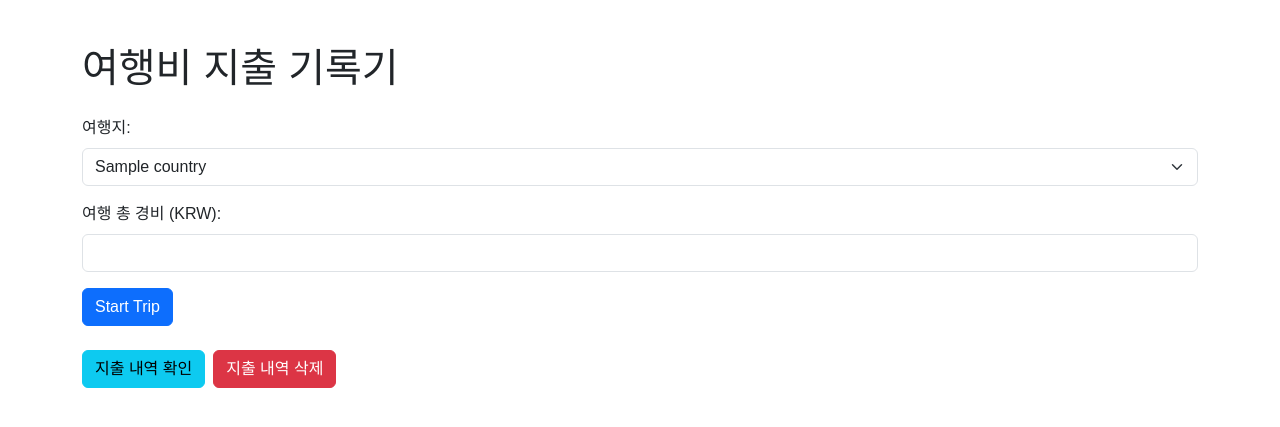
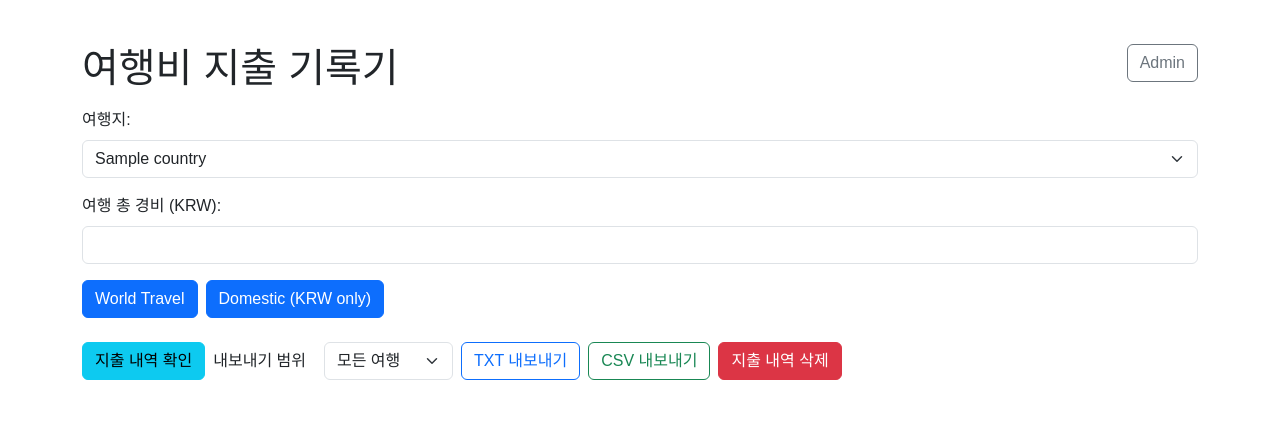
Before and after one commit to zhengfanguo123/MoneyExchange, a Flask app: template templates/index.html in a window 1280 px wide. Shown: the top 427 px of the page. Run offline with Flask 3, Linux system fonts and the light colour scheme; the template is opened without the code that fills it: most values are stand-ins (such as "Sample title", 1, 10 or a date in 2020).

Commit message:
Add domestic travel mode and Korean exports

```diff
--- a/app.py
+++ b/app.py
@@ -1,17 +1,42 @@
 from datetime import date
 
 import pycountry
+from babel import Locale
 from babel.numbers import get_territory_currencies
 from dotenv import load_dotenv
-from flask import Flask, render_template
+from flask import Flask, redirect, render_template, request, session, url_for
 
 load_dotenv()
 
 app = Flask(__name__)
+app.config["SECRET_KEY"] = "change-me-to-a-secure-secret-key"
+
+
+korean_locale = Locale("ko")
+
+
+CURRENCY_OVERRIDE = {
+    "KR": "KRW",
+    "RU": "RUB",
+    "TW": "TWD",
+}
+
+
+visit_count = 0
+
+
+def increment_visit_count() -> None:
+    """Increment visit counter for the main page."""
+
+    global visit_count
+    visit_count += 1
 
 
 def get_country_currency(country_code: str) -> str | None:
     """Return the primary currency for a given ISO country code."""
+    if country_code in CURRENCY_OVERRIDE:
+        return CURRENCY_OVERRIDE[country_code]
+
     currencies = get_territory_currencies(country_code, date.today())
     return currencies[0] if currencies else None
 
@@ -19,13 +44,15 @@ def get_country_currency(country_code: str) -> str | None:
 def get_countries():
     """Return countries with currency codes, starting with selected ones."""
     countries = []
+    territories = korean_locale.territories
     for country in pycountry.countries:
         currency = get_country_currency(country.alpha_2)
         if currency:
+            korean_name = territories.get(country.alpha_2, country.name)
             countries.append(
                 {
                     "code": country.alpha_2,
-                    "name": country.name,
+                    "name": korean_name,
                     "currency": currency,
                 }
             )
@@ -38,7 +65,40 @@ def get_countries():
 
 @app.route("/")
 def index():
+    increment_visit_count()
     return render_template("index.html", countries=get_countries())
+
+
+@app.route("/admin", methods=["GET", "POST"])
+def admin():
+    if request.method == "POST":
+        username = request.form.get("username", "")
+        password = request.form.get("password", "")
+        if username == "admin" and password == "WWelcome@22":
+            session["admin_authenticated"] = True
+            return redirect(url_for("admin_dashboard"))
+        return render_template(
+            "login.html",
+            error="Invalid credentials. Please try again.",
+        )
+
+    if session.get("admin_authenticated"):
+        return redirect(url_for("admin_dashboard"))
+
+    return render_template("login.html", error=None)
+
+
+@app.route("/admin/dashboard")
+def admin_dashboard():
+    if not session.get("admin_authenticated"):
+        return redirect(url_for("admin"))
+    return render_template("admin_dashboard.html", visit_count=visit_count)
+
+
+@app.route("/admin/logout")
+def admin_logout():
+    session.pop("admin_authenticated", None)
+    return redirect(url_for("index"))
 
 
 if __name__ == "__main__":
--- a/js/app.js
+++ b/js/app.js
@@ -1,16 +1,121 @@
 $(function() {
-    function fmtNumber(num) {
-        return Number(num).toLocaleString();
+    const DECIMAL_OPTIONS = { minimumFractionDigits: 2, maximumFractionDigits: 2 };
+    const DATE_OPTIONS = { hour12: false };
+    const DIVIDER = '─────────────────────────────────────────────────────';
+    const UTF8_BOM = String.fromCharCode(0xfeff);
+
+    function roundCurrency(value) {
+        const num = Number(value);
+        if (!Number.isFinite(num)) return 0;
+        return Math.round((num + Number.EPSILON) * 100) / 100;
     }
 
-    function fmtDate(isoStr) {
-        const d = new Date(isoStr);
-        return d.toLocaleString();
+    function toNumber(value) {
+        const num = Number(value);
+        return Number.isFinite(num) ? num : 0;
+    }
+
+    function toNullableNumber(value) {
+        const num = Number(value);
+        return Number.isFinite(num) ? num : null;
+    }
+
+    function formatKRW(value) {
+        return roundCurrency(value).toLocaleString('ko-KR', DECIMAL_OPTIONS);
+    }
+
+    function formatLocal(value) {
+        return roundCurrency(value).toLocaleString('ko-KR', DECIMAL_OPTIONS);
+    }
+
+    function formatDate(value) {
+        if (!value) return '';
+        const date = new Date(value);
+        if (Number.isNaN(date.getTime())) return value;
+        return date.toLocaleString('ko-KR', DATE_OPTIONS);
+    }
+
+    function sanitizeNote(note) {
+        if (!note) return '';
+        return String(note).replace(/\r?\n/g, ' ').trim();
+    }
+
+    function ensureExpenseShape(expense, tripMode) {
+        const normalized = { ...expense };
+        normalized.id = expense.id;
+        normalized.local_amount = toNumber(expense.local_amount);
+        normalized.local_currency = expense.local_currency || '';
+        normalized.krw_amount = toNumber(expense.krw_amount);
+        normalized.note = expense.note || '';
+        normalized.created_at = expense.created_at || new Date().toISOString();
+        normalized.fx_rate = typeof expense.fx_rate === 'number'
+            ? expense.fx_rate
+            : toNullableNumber(expense.fx_rate);
+        if (normalized.fx_rate === null && normalized.local_amount) {
+            const derived = normalized.krw_amount / normalized.local_amount;
+            normalized.fx_rate = Number.isFinite(derived) ? derived : null;
+        }
+        normalized.fx_provider = expense.fx_provider || (tripMode === 'domestic' ? 'none' : 'frankfurter');
+        normalized.remaining = toNumber(expense.remaining);
+        return normalized;
+    }
+
+    function recalcTrip(trip) {
+        let running = roundCurrency(trip.budget_krw);
+        trip.expenses.forEach(exp => {
+            const krw = roundCurrency(exp.krw_amount);
+            running = roundCurrency(running - krw);
+            exp.krw_amount = krw;
+            exp.remaining = running;
+            if (exp.fx_rate !== null && exp.fx_rate !== undefined) {
+                exp.fx_rate = Number(exp.fx_rate);
+            }
+        });
+        trip.remaining_krw = running;
+    }
+
+    function ensureTripShape(trip) {
+        if (!trip) return null;
+        const mode = trip.mode === 'domestic' ? 'domestic' : 'world';
+        const normalized = {
+            id: trip.id,
+            country_code: trip.country_code,
+            currency: trip.currency,
+            mode: mode,
+            budget_krw: roundCurrency(trip.budget_krw),
+            remaining_krw: roundCurrency(
+                typeof trip.remaining_krw === 'number' ? trip.remaining_krw : trip.budget_krw
+            ),
+            created_at: trip.created_at || new Date().toISOString(),
+            expenses: Array.isArray(trip.expenses)
+                ? trip.expenses.map(exp => ensureExpenseShape(exp, mode))
+                : [],
+            nextExpenseId: toNumber(trip.nextExpenseId) || 1,
+        };
+        if (!normalized.currency) {
+            normalized.currency = mode === 'domestic' ? 'KRW' : '';
+        }
+        recalcTrip(normalized);
+        if (!normalized.nextExpenseId || normalized.nextExpenseId <= normalized.expenses.length) {
+            const maxId = normalized.expenses.reduce((max, exp) => {
+                const id = toNumber(exp.id);
+                return id > max ? id : max;
+            }, 0);
+            normalized.nextExpenseId = maxId + 1;
+        }
+        return normalized;
     }
 
     function loadTripsFromStorage() {
         const data = localStorage.getItem('trips');
-        return data ? JSON.parse(data) : [];
+        if (!data) return [];
+        try {
+            const parsed = JSON.parse(data);
+            return Array.isArray(parsed) ? parsed.map(ensureTripShape).filter(Boolean) : [];
+        } catch (err) {
+            console.error('Failed to parse stored trips', err);
+            return [];
+        }
     }
 
     function saveTripsToStorage(trips) {
@@ -40,12 +145,7 @@ $(function() {
         const trip = trips.find(t => t.id === tripId);
         if (trip) {
             trip.expenses = trip.expenses.filter(e => e.id !== expenseId);
-            let remaining = trip.budget_krw;
-            trip.expenses.forEach(e => {
-                remaining -= e.krw_amount;
-                e.remaining = remaining;
-            });
-            trip.remaining_krw = remaining;
+            recalcTrip(trip);
         }
         saveTripsToStorage(trips);
     }
@@ -54,6 +154,17 @@ $(function() {
         localStorage.removeItem('trips');
         localStorage.removeItem('currentTripId');
         localStorage.removeItem('nextTripId');
+    }
+
+    function formatExpenseNote(note) {
+        const sanitized = sanitizeNote(note);
+        return sanitized || '';
+    }
+
+    function updateTripHeader(trip) {
+        const label = trip.mode === 'domestic' ? 'Domestic (KRW)' : 'World Travel';
+        $('#trip-label').text(label);
+        $('#trip-country').text(`${trip.country_code} | ${trip.currency}`);
     }
 
     function renderCurrentTrip() {
@@ -70,16 +181,17 @@ $(function() {
             $('#setup').show();
             return;
         }
+        updateTripHeader(trip);
         $('#currency-code').text(trip.currency);
-        $('#remaining').text(fmtNumber(trip.remaining_krw));
+        $('#remaining').text(formatKRW(trip.remaining_krw));
         const tbody = $('#history tbody');
         tbody.empty();
         trip.expenses.forEach(exp => {
             const row = $('<tr>');
-            row.append($('<td>').text(fmtNumber(exp.local_amount) + ' ' + exp.local_currency));
-            row.append($('<td>').text(fmtNumber(exp.krw_amount)));
-            row.append($('<td>').text(exp.note));
-            row.append($('<td>').text(fmtNumber(exp.remaining)));
+            row.append($('<td>').text(`${formatLocal(exp.local_amount)} ${exp.local_currency}`));
+            row.append($('<td>').text(formatKRW(exp.krw_amount)));
+            row.append($('<td>').text(formatExpenseNote(exp.note)));
+            row.append($('<td>').text(formatKRW(exp.remaining)));
             tbody.append(row);
         });
         $('#setup').hide();
@@ -94,12 +206,15 @@ $(function() {
             container.append($('<p>').text('No data found.'));
         } else {
             trips.forEach(trip => {
+                const headerLabel = trip.mode === 'domestic'
+                    ? `Domestic (KRW) | 총예산 KRW ${formatKRW(trip.budget_krw)} | 잔액 KRW ${formatKRW(trip.remaining_krw)} | 생성 ${formatDate(trip.created_at)}`
+                    : `${trip.country_code} (${trip.currency}) | 총예산 KRW ${formatKRW(trip.budget_krw)} | 잔액 KRW ${formatKRW(trip.remaining_krw)} | 생성 ${formatDate(trip.created_at)}`;
                 const item = $(`
 <div class="accordion-item" id="trip-card-${trip.id}">
   <h2 class="accordion-header" id="heading${trip.id}">
     <div class="d-flex align-items-center w-100">
       <button class="accordion-button collapsed flex-grow-1" type="button" data-bs-toggle="collapse" data-bs-target="#collapse${trip.id}" aria-expanded="false" aria-controls="collapse${trip.id}">
-        ${trip.country_code} | Budget KRW ${fmtNumber(trip.budget_krw)} | Remaining KRW ${fmtNumber(trip.remaining_krw)} | Created ${fmtDate(trip.created_at)}
+        ${headerLabel}
       </button>
       <button class="btn btn-danger btn-sm ms-2 delete-trip" data-trip-id="${trip.id}">Delete</button>
     </div>
@@ -120,11 +235,11 @@ $(function() {
                 trip.expenses.forEach(exp => {
                     const row = $(`
 <tr id="expense-row-${exp.id}">
-  <td>${fmtNumber(exp.local_amount)} ${exp.local_currency}</td>
-  <td>${fmtNumber(exp.krw_amount)}</td>
-  <td>${exp.note}</td>
-  <td>${fmtNumber(exp.remaining)}</td>
-  <td>${fmtDate(exp.created_at)}</td>
+  <td>${formatLocal(exp.local_amount)} ${exp.local_currency}</td>
+  <td>${formatKRW(exp.krw_amount)}</td>
+  <td>${formatExpenseNote(exp.note)}</td>
+  <td>${formatKRW(exp.remaining)}</td>
+  <td>${formatDate(exp.created_at)}</td>
   <td><button class="btn btn-danger btn-sm delete-expense" data-expense-id="${exp.id}" data-trip-id="${trip.id}">Delete</button></td>
 </tr>`);
                     tbody.append(row);
@@ -135,62 +250,246 @@ $(function() {
         $('#imported-section').show();
     }
 
-    $('#start-btn').on('click', function() {
-        const country = $('#country').val();
-        const currency = $('#country option:selected').data('currency');
+    function selectTripsForExport(scope) {
+        const trips = loadTripsFromStorage();
+        if (scope === 'current') {
+            const tripId = parseInt(localStorage.getItem('currentTripId'), 10);
+            if (!tripId) return [];
+            const trip = trips.find(t => t.id === tripId);
+            return trip ? [trip] : [];
+        }
+        return trips;
+    }
+
+    function formatFxRate(expense) {
+        if (expense.fx_rate === null || expense.fx_rate === undefined) {
+            return '없음';
+        }
+        return Number(expense.fx_rate).toFixed(6);
+    }
+
+    function buildTextExport(trips) {
+        if (trips.length === 0) return '';
+        const lines = [];
+        trips.forEach(trip => {
+            const totalSpent = trip.expenses.reduce((sum, exp) => sum + toNumber(exp.krw_amount), 0);
+            lines.push(DIVIDER);
+            lines.push('[여행 요약]');
+            lines.push(`여행ID: ${trip.id}  | 국가: ${trip.country_code} | 통화: ${trip.currency}`);
+            lines.push(`총예산(KRW): ${formatKRW(trip.budget_krw)}  | 잔액(KRW): ${formatKRW(trip.remaining_krw)}`);
+            lines.push(`생성시각: ${formatDate(trip.created_at)}`);
+            lines.push('');
+            lines.push('[지출 내역]');
+            if (trip.expenses.length === 0) {
+                lines.push('지출 내역이 없습니다.');
+            } else {
+                trip.expenses.forEach(exp => {
+                    const note = sanitizeNote(exp.note) || '없음';
+                    const fx = trip.mode === 'domestic' ? '없음' : formatFxRate(exp);
+                    lines.push(`- ${formatLocal(exp.local_amount)} ${exp.local_currency}  →  ${formatKRW(exp.krw_amount)} KRW | 용도: ${note} | 환율: ${fx} | 지출후잔액: ${formatKRW(exp.remaining)} | ${formatDate(exp.created_at)}`);
+                });
+            }
+            lines.push('');
+            lines.push('[합계]');
+            lines.push(`지출건수: ${trip.expenses.length}  | 지출합계(KRW): ${formatKRW(totalSpent)}`);
+            lines.push(DIVIDER);
+        });
+        return lines.join('\n');
+    }
+
+    function csvEscape(value) {
+        if (value === null || value === undefined) return '';
+        const stringValue = String(value);
+        if (/[",\n\s]/.test(stringValue)) {
+            return `"${stringValue.replace(/"/g, '""')}"`;
+        }
+        return stringValue;
+    }
+
+    function buildCsvExport(trips) {
+        if (trips.length === 0) return '';
+        const header = ['여행ID', '국가코드', '통화', '총예산(KRW)', '잔액(KRW)', '지출ID', '현지금액', '현지통화', 'KRW금액', '환율', '용도', '지출후잔액(KRW)', '생성시각'];
+        const rows = [header.map(csvEscape).join(',')];
+        trips.forEach(trip => {
+            if (trip.expenses.length === 0) {
+                rows.push([
+                    trip.id,
+                    trip.country_code,
+                    trip.currency,
+                    formatKRW(trip.budget_krw),
+                    formatKRW(trip.remaining_krw),
+                    '',
+                    '',
+                    '',
+                    '',
+                    '',
+                    '',
+                    '',
+                    formatDate(trip.created_at),
+                ].map(csvEscape).join(','));
+                return;
+            }
+            trip.expenses.forEach(exp => {
+                const note = sanitizeNote(exp.note);
+                const fx = trip.mode === 'domestic' ? '없음' : formatFxRate(exp);
+                rows.push([
+                    trip.id,
+                    trip.country_code,
+                    trip.currency,
+                    formatKRW(trip.budget_krw),
+                    formatKRW(trip.remaining_krw),
+                    exp.id,
+                    formatLocal(exp.local_amount),
+                    exp.local_currency,
+                    formatKRW(exp.krw_amount),
+                    fx,
+                    note,
+                    formatKRW(exp.remaining),
+                    formatDate(exp.created_at),
+                ].map(csvEscape).join(','));
+            });
+        });
+        return rows.join('\n');
+    }
+
+    function triggerDownload(content, filename, mimeType, options = {}) {
+        const { addBom = false } = options;
+        const payload = addBom ? UTF8_BOM + content : content;
+        const blob = new Blob([payload], { type: `${mimeType};charset=utf-8` });
+        const url = URL.createObjectURL(blob);
+        const link = document.createElement('a');
+        link.href = url;
+        link.download = filename;
+        document.body.appendChild(link);
+        link.click();
+        document.body.removeChild(link);
+        URL.revokeObjectURL(url);
+    }
+
+    function exportTrips(format) {
+        const scope = $('#export-scope').val();
+        const trips = selectTripsForExport(scope);
+        if (trips.length === 0) {
+            alert('내보낼 여행 데이터가 없습니다.');
+            return;
+        }
+        const timestamp = new Date().toISOString().replace(/[:T]/g, '-').split('.')[0];
+        if (format === 'txt') {
+            triggerDownload(buildTextExport(trips), `trips-${timestamp}.txt`, 'text/plain');
+        } else if (format === 'csv') {
+            const csv = buildCsvExport(trips);
+            triggerDownload(csv, `trips-${timestamp}.csv`, 'text/csv', { addBom: true });
+        }
+    }
+
+    function startTrip(mode) {
         const budget = parseFloat($('#budget').val());
-        if (!budget || budget <= 0) {
+        if (!Number.isFinite(budget) || budget <= 0) {
             alert('Enter a valid budget');
             return;
         }
+        let country;
+        let currency;
+        if (mode === 'domestic') {
+            country = 'KR';
+            currency = 'KRW';
+        } else {
+            const selected = $('#country option:selected');
+            country = selected.val();
+            currency = selected.data('currency');
+            if (!currency) {
+                alert('선택한 여행지의 통화를 확인할 수 없습니다.');
+                return;
+            }
+        }
         const trips = loadTripsFromStorage();
         const id = getNextTripId();
-        const trip = {
-            id: id,
+        const trip = ensureTripShape({
+            id,
             country_code: country,
             currency: currency,
+            mode: mode,
             budget_krw: budget,
             remaining_krw: budget,
             created_at: new Date().toISOString(),
-            expenses: []
-        };
+            expenses: [],
+            nextExpenseId: 1,
+        });
         trips.push(trip);
         saveTripsToStorage(trips);
         localStorage.setItem('currentTripId', id);
         renderCurrentTrip();
+    }
+
+    $('#start-world-btn').on('click', function() {
+        startTrip('world');
+    });
+
+    $('#start-domestic-btn').on('click', function() {
+        startTrip('domestic');
     });
 
     $('#add-expense').on('click', function() {
         const amount = parseFloat($('#amount').val());
         const note = $('#note').val();
-        if (!amount || amount <= 0) {
+        if (!Number.isFinite(amount) || amount <= 0) {
             alert('Enter a valid amount');
             return;
         }
         const tripId = parseInt(localStorage.getItem('currentTripId'), 10);
+        if (!tripId) {
+            alert('Trip not found');
+            return;
+        }
         const trips = loadTripsFromStorage();
         const trip = trips.find(t => t.id === tripId);
         if (!trip) {
             alert('Trip not found');
             return;
         }
+        if (trip.mode === 'domestic') {
+            const krw = roundCurrency(amount);
+            const remaining = roundCurrency(trip.remaining_krw - krw);
+            const expense = {
+                id: getNextExpenseId(trip),
+                local_amount: amount,
+                local_currency: trip.currency,
+                krw_amount: krw,
+                note: note,
+                remaining: remaining,
+                created_at: new Date().toISOString(),
+                fx_rate: null,
+                fx_provider: 'none',
+            };
+            trip.remaining_krw = remaining;
+            trip.expenses.push(expense);
+            recalcTrip(trip);
+            saveTripsToStorage(trips);
+            renderCurrentTrip();
+            $('#amount').val('');
+            $('#note').val('');
+            return;
+        }
         fetch(`https://api.frankfurter.app/latest?amount=${amount}&from=${trip.currency}&to=KRW`)
             .then(resp => resp.json())
             .then(data => {
-                const krw = data.rates && data.rates.KRW ? data.rates.KRW : 0;
-                const remaining = trip.remaining_krw - krw;
-                const expId = getNextExpenseId(trip);
+                const krw = roundCurrency(data.rates && data.rates.KRW ? data.rates.KRW : 0);
+                const fxRate = amount ? (krw / amount) : null;
+                const remaining = roundCurrency(trip.remaining_krw - krw);
                 const expense = {
-                    id: expId,
+                    id: getNextExpenseId(trip),
                     local_amount: amount,
                     local_currency: trip.currency,
                     krw_amount: krw,
                     note: note,
                     remaining: remaining,
-                    created_at: new Date().toISOString()
+                    created_at: new Date().toISOString(),
+                    fx_rate: fxRate,
+                    fx_provider: 'frankfurter',
                 };
                 trip.remaining_krw = remaining;
                 trip.expenses.push(expense);
+                recalcTrip(trip);
                 saveTripsToStorage(trips);
                 renderCurrentTrip();
                 $('#amount').val('');
@@ -200,6 +499,14 @@ $(function() {
     });
 
     $('#import-btn').on('click', renderImportedData);
+
+    $('#export-txt-btn').on('click', function() {
+        exportTrips('txt');
+    });
+
+    $('#export-csv-btn').on('click', function() {
+        exportTrips('csv');
+    });
 
     $('#clear-storage-btn').on('click', function() {
         if (!confirm('Do you want to delete existing data?')) {
--- a/templates/index.html
+++ b/templates/index.html
@@ -11,7 +11,10 @@
     <script src="/static/js/app.js"></script>
 </head>
 <body class="container py-4">
-<h1 class="mb-4">여행비 지출 기록기</h1>
+<div class="d-flex justify-content-between align-items-start mb-3">
+    <h1 class="mb-0">여행비 지출 기록기</h1>
+    <a class="btn btn-outline-secondary" href="{{ url_for('admin') }}">Admin</a>
+</div>
 <div id="setup" class="mb-4">
     <div class="mb-3">
         <label for="country" class="form-label">여행지: </label>
@@ -25,10 +28,17 @@
         <label for="budget" class="form-label">여행 총 경비 (KRW):</label>
         <input type="number" id="budget" min="0" class="form-control">
     </div>
-    <button id="start-btn" class="btn btn-primary">Start Trip</button>
+    <div class="d-flex flex-wrap gap-2">
+        <button id="start-world-btn" class="btn btn-primary">World Travel</button>
+        <button id="start-domestic-btn" class="btn btn-primary">Domestic (KRW only)</button>
+    </div>
 </div>
 
 <div id="tracker" style="display:none;" class="mb-4">
+    <div class="d-flex justify-content-between align-items-center mb-2">
+        <h2 class="h4 mb-0" id="trip-label"></h2>
+        <span class="badge bg-primary" id="trip-country"></span>
+    </div>
     <p>Currency: <span id="currency-code"></span></p>
     <p>Remaining Budget: <span id="remaining"></span> KRW</p>
     <h2 class="h4">지출 추가: </h2>
@@ -62,8 +72,15 @@
     </div>
 </div>
 
-<div class="d-flex gap-2 mb-3">
+<div class="d-flex flex-wrap align-items-center gap-2 mb-3">
     <button id="import-btn" class="btn btn-info">지출 내역 확인</button>
+    <label for="export-scope" class="form-label mb-0">내보내기 범위</label>
+    <select id="export-scope" class="form-select w-auto">
+        <option value="current">현재 여행만</option>
+        <option value="all" selected>모든 여행</option>
+    </select>
+    <button id="export-txt-btn" class="btn btn-outline-primary">TXT 내보내기</button>
+    <button id="export-csv-btn" class="btn btn-outline-success">CSV 내보내기</button>
     <button id="clear-storage-btn" class="btn btn-danger">지출 내역 삭제</button>
 </div>
 <div id="imported-section" style="display:none;">
```
Also changed, not shown: templates/admin_dashboard.html (added, +25 -0 lines), templates/login.html (added, +35 -0 lines), tests/test_currency.py (added, +43 -0 lines).
